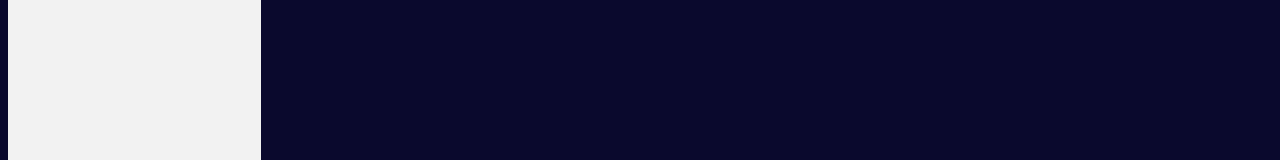
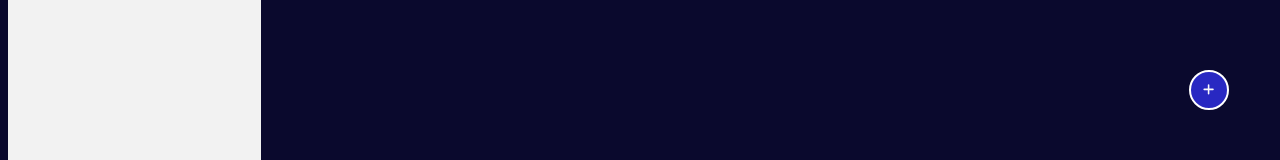
Before and after one commit to smaggio123/Front-End-Flashcard-App, a React (Create React App) app: page /home in a window 1280 px wide. Shown: the part 650-810 px from the top of the page. Built offline with nearby package versions, Linux system fonts and the light colour scheme.

Commit message:
Home: implement share and add set btn

```diff
--- a/src/components/Home/HomeBody.css
+++ b/src/components/Home/HomeBody.css
@@ -56,3 +56,15 @@ thead{
 .homeBodyTr:hover #homeBodyMenuBtn  {
     visibility: visible;
 }
+#HomeBodyAddBtn{
+    position: fixed;
+    bottom: 5vh;
+    right: 4vw;
+    border-radius: 50%;
+    height: 5vh;
+    width: 5vh;
+    border: 2px solid white;
+    background-color: rgb(40, 40, 194);
+    color: white;
+    font-size: 1vw;
+}
--- a/src/components/Home/HomeBody.js
+++ b/src/components/Home/HomeBody.js
@@ -43,6 +43,7 @@ function HomeBody() {
                     </tbody>
                 </table>
             </div>
+            <button id='HomeBodyAddBtn' onClick={()=>alert("Go to make set page")}><i className="fa-solid fa-plus" style={{color:"#fafafa"}}></i></button>
         </>
     )
 }
--- a/src/components/Home/PopupMenu.js
+++ b/src/components/Home/PopupMenu.js
@@ -18,6 +18,10 @@ function PopupMenu({list, setList, index}) {
             alert("Did not delete")
         }
     }
+    const handleSharedClicked = () => {
+        navigator.clipboard.writeText('http://localhost:3000/home/SetDisplay?data='+encodeURIComponent(list[index]))
+        alert("Copied link to clipboard")
+    }
 
     return(
         <>
@@ -28,7 +32,7 @@ function PopupMenu({list, setList, index}) {
                 <hr className='PopupMenuDivider'/>
                 <button className='PopupMenuBtn'>Move</button>
                 <hr className='PopupMenuDivider'/>
-                <button className='PopupMenuBtn'>Share</button>
+                <button className='PopupMenuBtn' onClick={()=>handleSharedClicked()}>Share</button>
             </div>
         </>
     )
```
